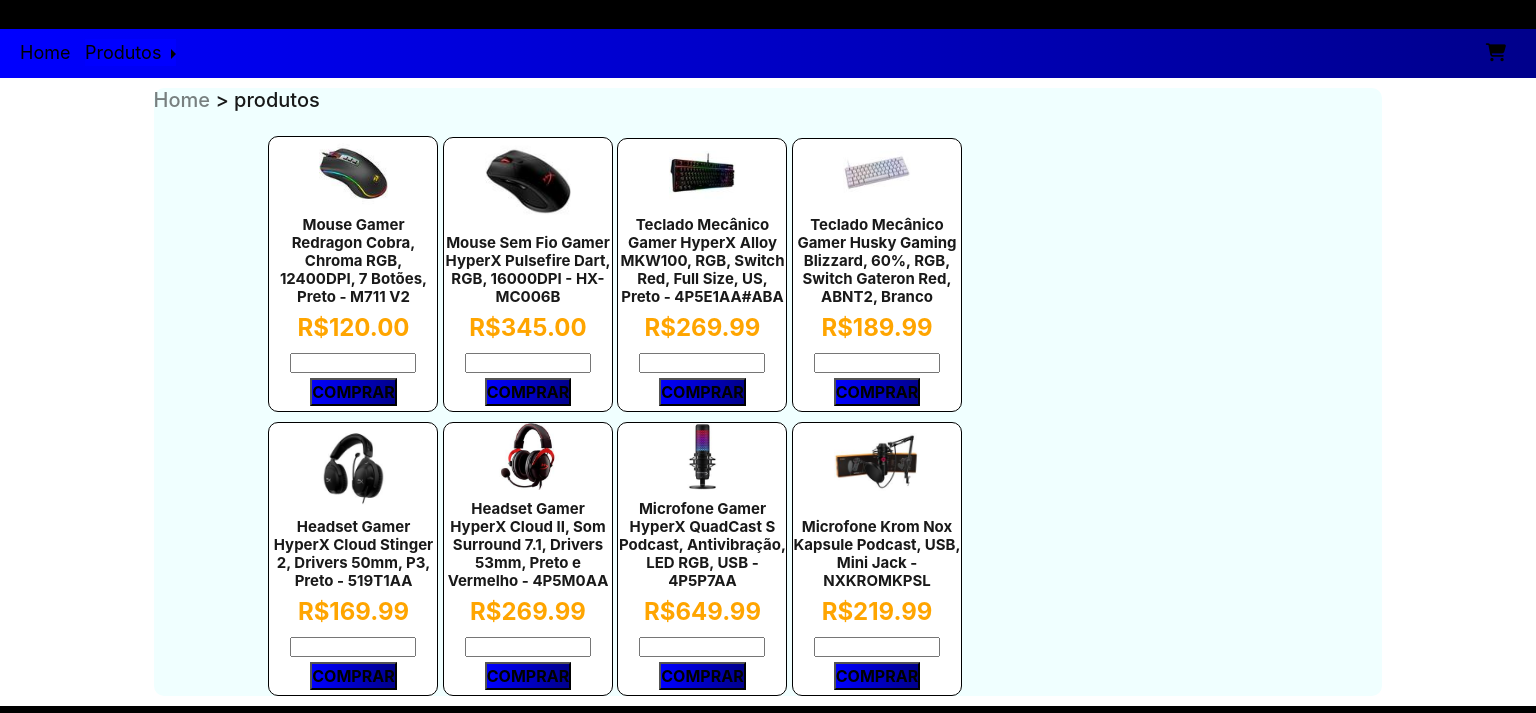
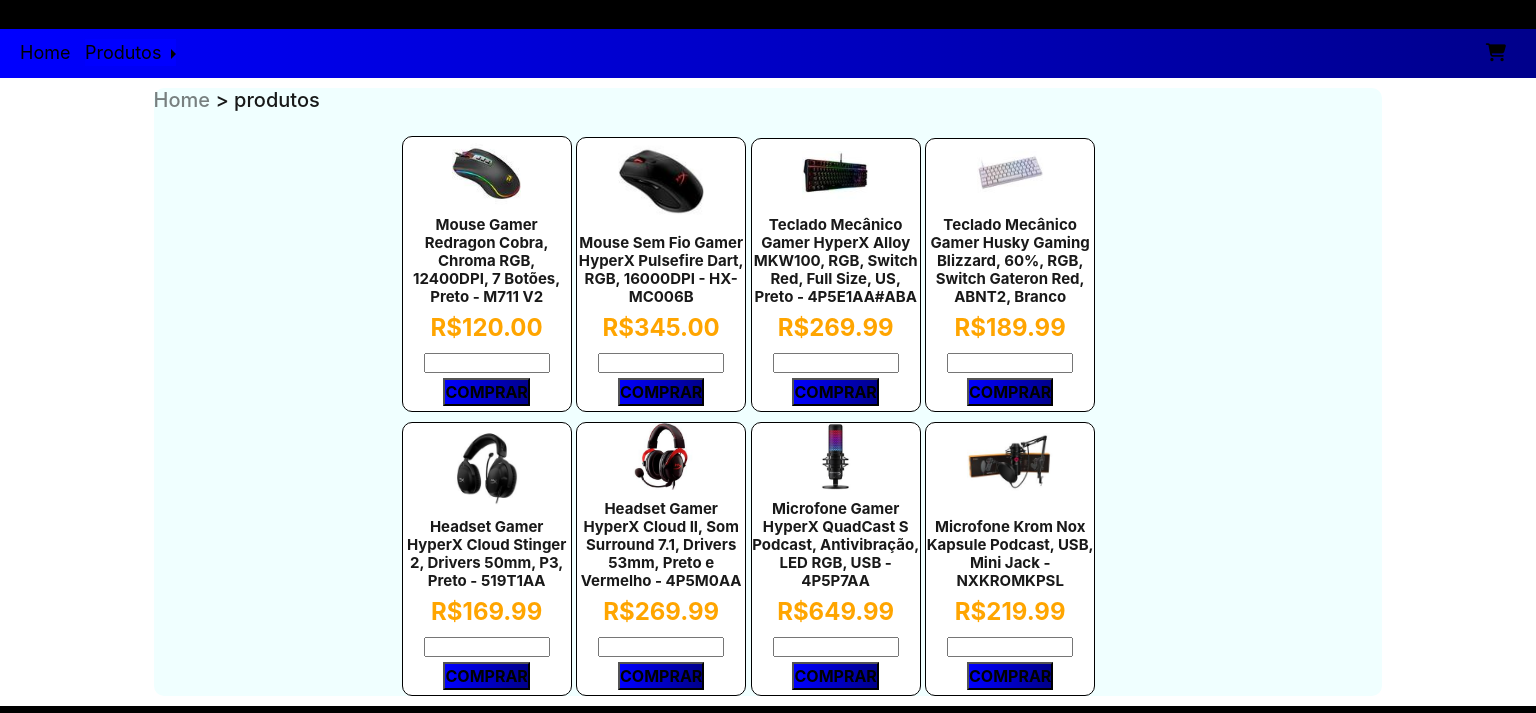
Before and after one commit to IgorF3rreira/loja, a plain HTML site: page index.html in a window 1536 px wide. Shown: the part 51-764 px from the top of the page. Drawn offline with nearby package versions, Linux system fonts and the light colour scheme.

Commit message:
Add files via upload

```diff
--- a/src/css/style.css
+++ b/src/css/style.css
@@ -169,6 +169,31 @@ h5 p{
         margin-bottom: 10px;
     }
 }
+@media screen and (min-width:1050px) {
+    #divRow{
+        margin-left:8%;
+        margin-bottom: 10px;
+    }
+}
+@media screen and (min-width:1150px) {
+    #divRow{
+        margin-left:10%;
+        margin-bottom: 10px;
+    }
+}
+@media screen and (min-width:1310px) {
+    #divRow{
+        margin-left:15%;
+        margin-bottom: 10px;
+    }
+}
+@media screen and (min-width:1480px) {
+    #divRow{
+        margin-left:17%;
+        margin-bottom: 10px;
+    }
+}
+
 
 
 
```
